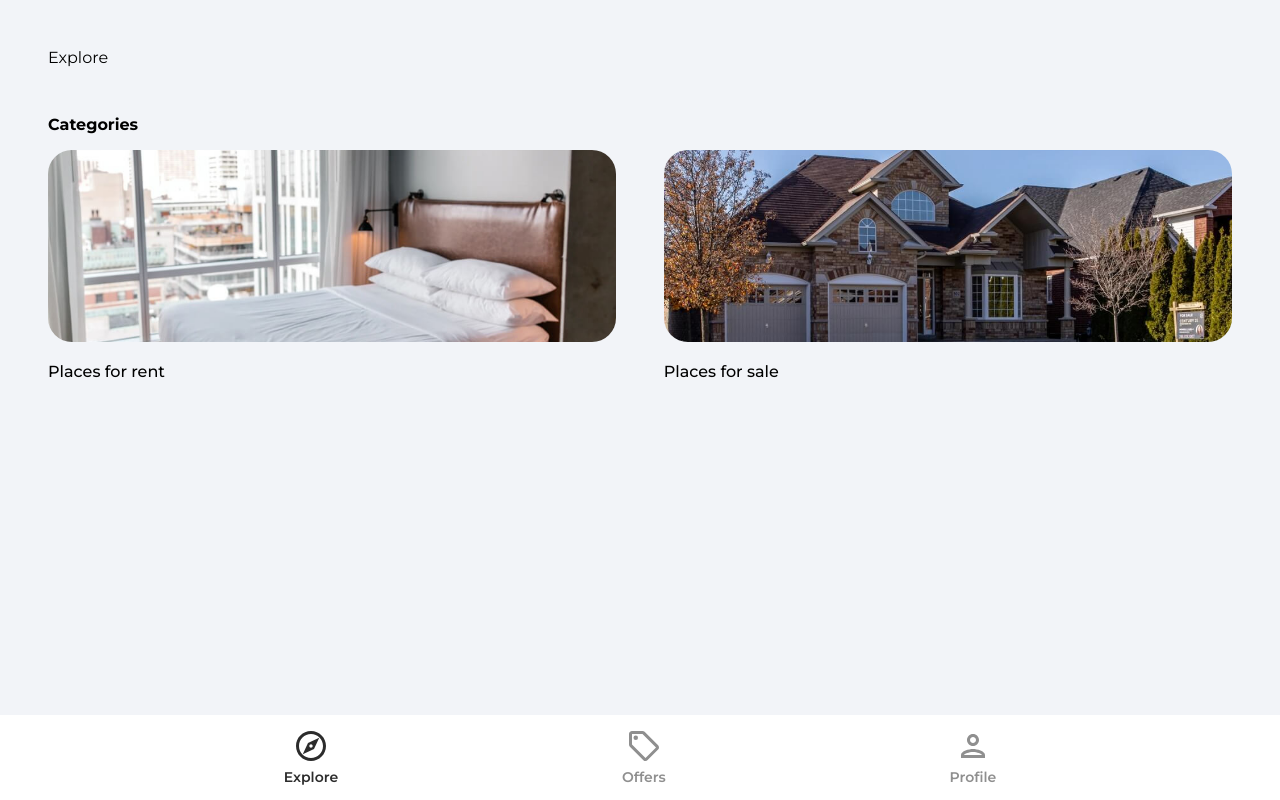
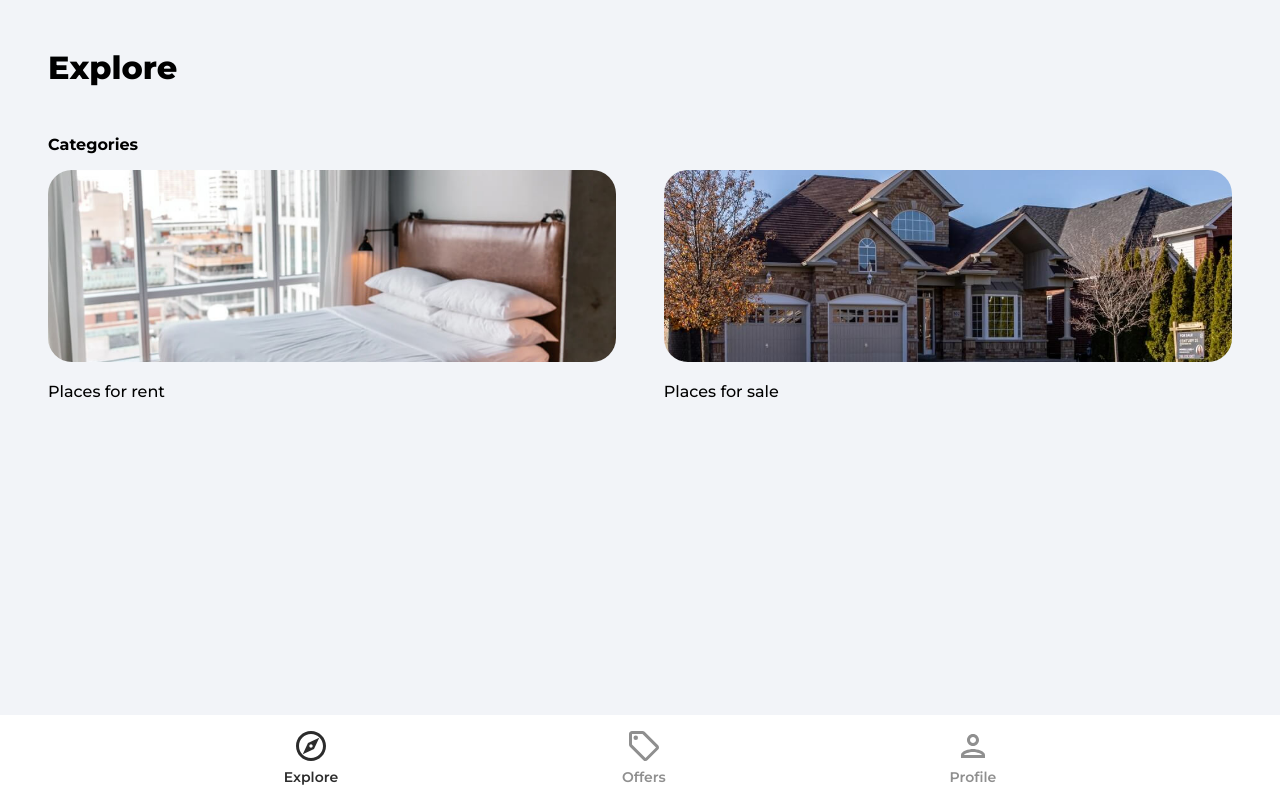
Before and after one commit to Iftee97/house-marketplace-react-firebase9, a React (Create React App) app: page / in a window 1280 px wide. Built offline with nearby package versions, Linux system fonts and the light colour scheme; no server answers.

Commit message:
Update Explore.jsx

```diff
--- a/src/pages/Explore.jsx
+++ b/src/pages/Explore.jsx
@@ -7,7 +7,7 @@ const Explore = () => {
   return (
     <div className='explore'>
       <header>
-        <p className='paheHeader'>Explore</p>
+        <p className='pageHeader'>Explore</p>
       </header>
 
       <main>
```
